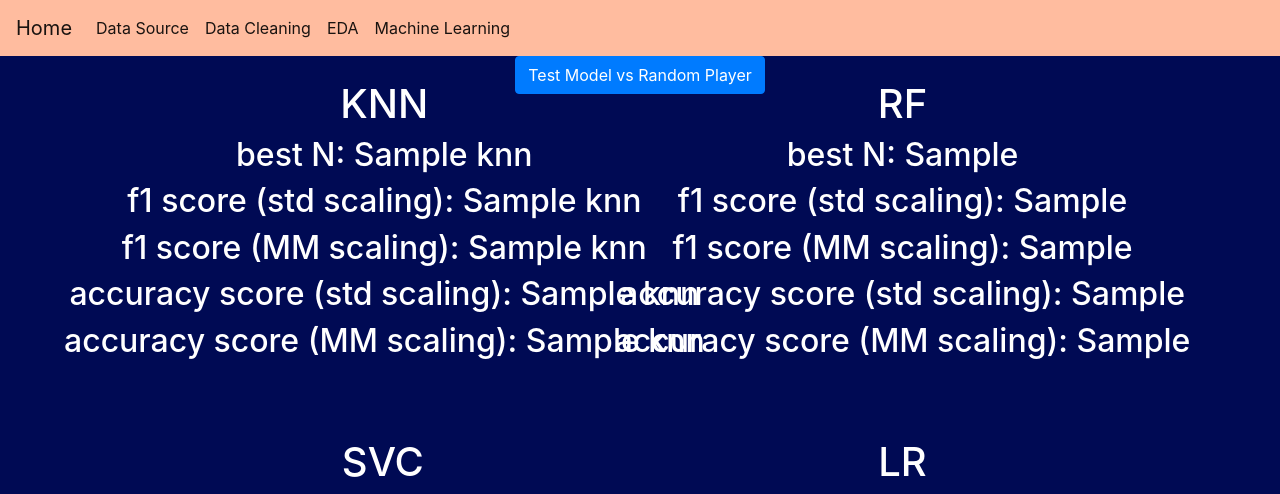
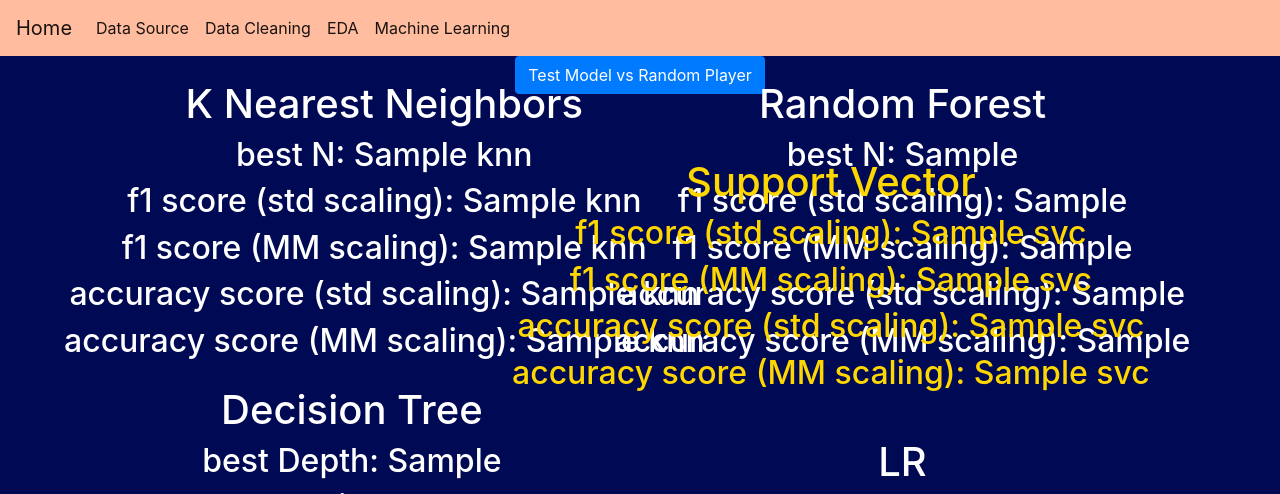
Before and after one commit to YarinShelek/Data-Science-Project, a FastAPI app: template Templates/MachineLearning.html in a window 1280 px wide. Shown: the top 494 px of the page. Run offline with FastAPI, Linux system fonts and the light colour scheme; the template is opened without the code that fills it: most values are stand-ins (such as "Sample title", 1, 10 or a date in 2020); some libraries are stand-ins or nearby versions.

Commit message:
added DT

```diff
--- a/Main.py
+++ b/Main.py
@@ -9,4 +9,3 @@ app.include_router(PagesRouters.router)
 
 if __name__ == "__main__":
     uvicorn.run("Main:app", host="0.0.0.0", port=8888, reload=True)
-#todo : add DT to middle...
--- a/Templates/MachineLearning.html
+++ b/Templates/MachineLearning.html
@@ -8,7 +8,7 @@
             Test Model vs Random Player
         </button>
         <div class="container-sm" style="position:absolute; top:10%; left:5%">
-            <center><h1>KNN</h1></center>
+            <center><h1>K Nearest Neighbors</h1></center>
             <h2> best N: {{ Data[0]["KNN"][DataMap["n"]] }} </h2>
             <h2> f1 score (std scaling): {{ Data[0]["KNN"][DataMap["f1"]] }} </h2>
             <h2> f1 score (MM scaling): {{ Data[1]["KNN"][DataMap["f1"]] }} </h2>
@@ -16,15 +16,24 @@
             <h2> accuracy score (MM scaling): {{ Data[1]["KNN"][DataMap["acc"]] }} </h2>
         </div>
         <div class="container-sm" style="position:absolute; top:10%; right:7%">
-            <center><h1>RF</h1></center>
+            <center><h1>Random Forest</h1></center>
             <h2> best N: {{ Data[0]["RF"][DataMap["n"]] }} </h2>
             <h2> f1 score (std scaling): {{ Data[0]["RF"][DataMap["f1"]] }} </h2>
             <h2> f1 score (MM scaling): {{ Data[1]["RF"][DataMap["f1"]] }} </h2>
             <h2> accuracy score (std scaling): {{ Data[0]["RF"][DataMap["acc"]] }} </h2>
             <h2> accuracy score (MM scaling): {{ Data[1]["RF"][DataMap["acc"]] }} </h2>
         </div>
-        <div class="container-sm" style="position:absolute; bottom:15%; left:5%">
-            <center><h1>SVC</h1></center>
+        <div class="container-sm" style="position:absolute; bottom:10%; left:5%">
+            <center><h1>Decision Tree</h1></center>
+            <h2> best Depth: {{ Data[0]["RF"][DataMap["n"][0]] }} </h2>
+            <h2> best Split: {{ Data[0]["RF"][DataMap["n"][1]] }} </h2>
+            <h2> f1 score (std scaling): {{ Data[0]["RF"][DataMap["f1"]] }} </h2>
+            <h2> f1 score (MM scaling): {{ Data[1]["RF"][DataMap["f1"]] }} </h2>
+            <h2> accuracy score (std scaling): {{ Data[0]["RF"][DataMap["acc"]] }} </h2>
+            <h2> accuracy score (MM scaling): {{ Data[1]["RF"][DataMap["acc"]] }} </h2>
+        </div>
+        <div class="container-sm" style="color:gold; position:absolute; bottom:50%; left:40%">
+            <center><h1>Support Vector</h1></center>
             <h2> f1 score (std scaling): {{ Data[0]["SVC"][DataMap["f1"]] }} </h2>
             <h2> f1 score (MM scaling): {{ Data[1]["SVC"][DataMap["f1"]] }} </h2>
             <h2> accuracy score (std scaling): {{ Data[0]["SVC"][DataMap["acc"]] }} </h2>
@@ -54,7 +63,7 @@
                                 <input type="text" class="form-control" name="Kills" id="Kills" placeholder="Kills">
 
                                 <label for="Deaths">Games</label>
-                                <input type="text" class="form-control" name="Deaths" d="Deaths" placeholder="Deaths">
+                                <input type="text" class="form-control" name="Deaths" id="Deaths" placeholder="Deaths">
 
                                 <label for="Assists">Games</label>
                                 <input type="text" class="form-control" name="Assists" id="Assists" placeholder="Assists">
```
Also changed, not shown: MachineLearning.py (+7 -6 lines).
